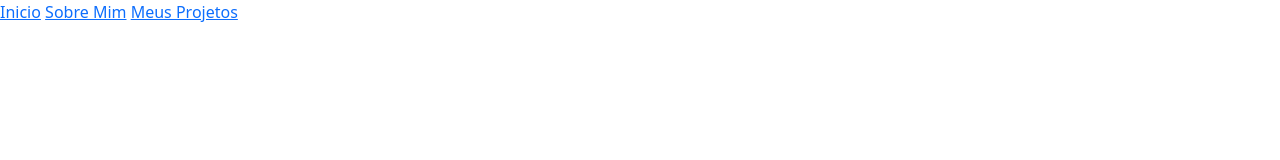
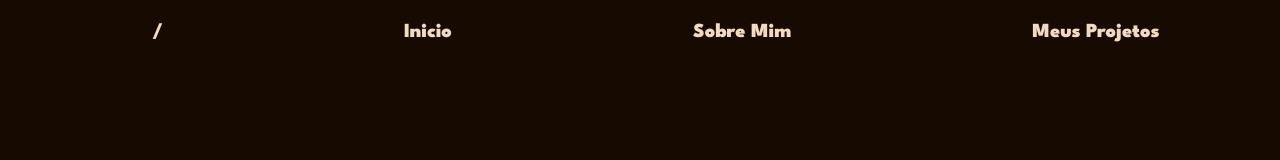
Before and after one commit to mitsuTanak/portifolio, a plain HTML site: page index.html in a window 1280 px wide. Drawn offline with nearby package versions, Linux system fonts and the light colour scheme.

Commit message:
navBar
Estilização da navBar e dos itens pertencentes ao mesmo

```diff
--- a/index.html
+++ b/index.html
@@ -16,17 +16,20 @@
 </head>
 <body>
     <nav>
-        <!-- meu logo/nome -->
-        <a href="#"></a>
+        <ul>
 
-        <!-- inicio -->
-        <a href="#">Inicio</a>
+            <!-- meu logo/nome -->
+            <li><a href="#">/</a></li>
 
-        <!-- sobre mim -->
-        <a href="#">Sobre Mim</a>
+            <!-- inicio -->
+            <li><a href="#">Inicio</a></li>
 
-        <!-- meus projetos -->
-        <a href="#">Meus Projetos</a>
+            <!-- sobre mim -->
+            <li><a href="#">Sobre Mim</a></li>
+
+            <!-- meus projetos -->
+            <li><a href="#">Meus Projetos</a></li>
+        </ul>
 
     </nav>
 
--- a/style.css
+++ b/style.css
@@ -1,15 +1,48 @@
-:root{
-    /* palheta
-    amarelo
-    preto
-    branco */
-}
+/* Import fonts */
+@import url('https://fonts.googleapis.com/css2?family=League+Spartan:wght@100..900&family=Titillium+Web:ital,wght@0,200;0,300;0,400;0,600;0,700;0,900;1,200;1,300;1,400;1,600;1,700&display=swap');
+
+
+/* Styles gerais */
 
 *{
     margin: 0;
     padding: 0;
 }
 
+html{
+    background-color: #160a01;
+}
+
+
+
 nav{
-    background-color: ;
+    display: flex;
+
+    height: 80px;
+
+    background-color: #160a01;
 }
+
+ul{
+    display: flex;
+    flex-direction: row;
+
+    align-items: center;
+    justify-content: center;
+    justify-content: space-around;
+
+    list-style: none;
+
+    width: 100%;
+
+
+}
+li a{
+    margin-top: 3%;
+    text-decoration: none;
+    color: 	#f1dabe;
+
+    font-family: League Spartan;
+    font-weight: 900;
+    font-size: 20px;
+}
```
